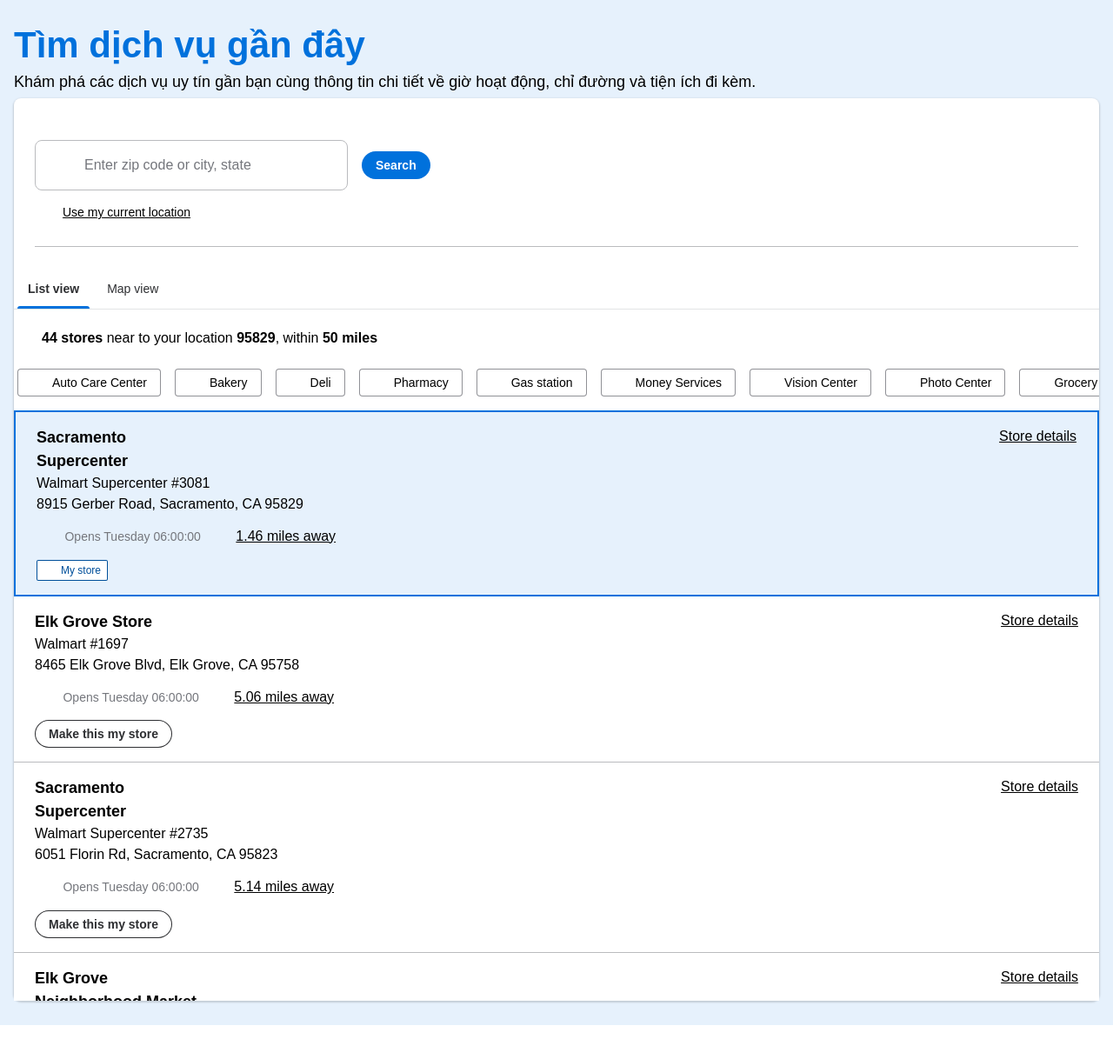
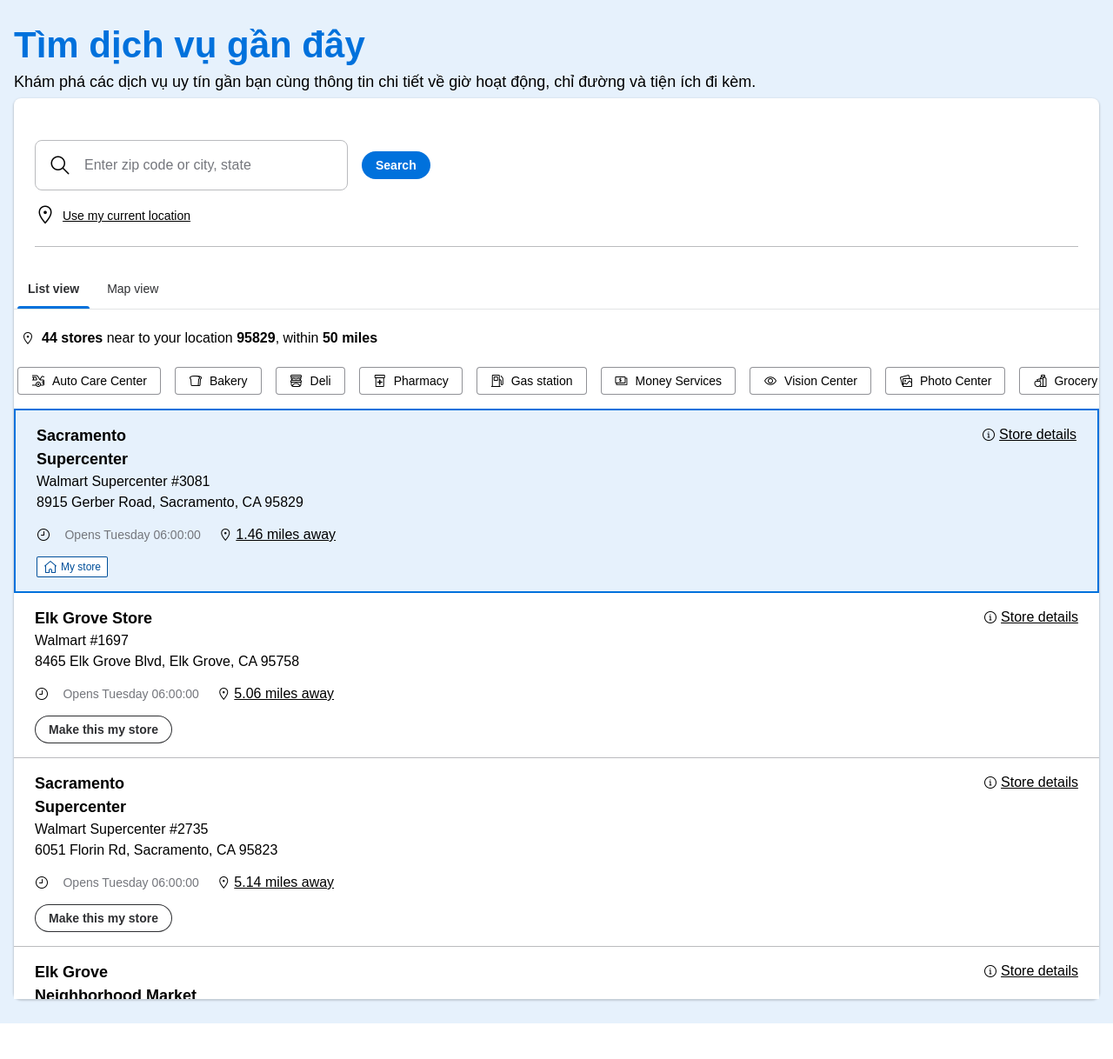
Before and after one commit to saomaidl/saomaidl.github.io, a Jekyll site: the page built from _pages/services.html, in a window 1280 px wide. Shown: the top 1218 px of the page at 87% size. Built offline with Jekyll 4.4.1, drawn with Linux system fonts in a browser that asks for light colours; some web fonts are replaced; comment, search, counter and statistics services are not loaded.

Commit message:
Update font.css

```diff
--- a/assets/css/font.css
+++ b/assets/css/font.css
@@ -1,25 +1,25 @@
 @font-face {
   font-family: "ui-icons";
-  src: url("./assets/fonts/ui-icons.888cf473.woff2") format("woff2");
+  src: url("https://saomaidl.github.io//assets/fonts/ui-icons.888cf473.woff2") format("woff2");
   font-display: swap;
 }
 @font-face {
   font-family: "saomai";
-  src: url("./assets/fonts/CircularSp-Bold.woff2") format("woff2");
+  src: url("https://saomaidl.github.io//assets/fonts/CircularSp-Bold.woff2") format("woff2");
   font-weight: 400;
   font-style: normal;
   font-display: swap;
 }
 @font-face {
   font-family: "saomai";
-  src: url("./assets/fonts/CircularSp-Bold.woff2") format("woff2");
+  src: url("https://saomaidl.github.io//assets/fonts/CircularSp-Bold.woff2") format("woff2");
   font-weight: 700;
   font-style: normal;
   font-display: swap;
 }
 @font-face {
   font-family: "saomaiHeading";
-  src: url("./assets/fonts/CircularSpTitle-Bold.woff2") format("woff2");
+  src: url("https://saomaidl.github.io//assets/fonts/CircularSpTitle-Bold.woff2") format("woff2");
   font-weight: 700;
   font-style: normal;
   font-display: swap;
```
